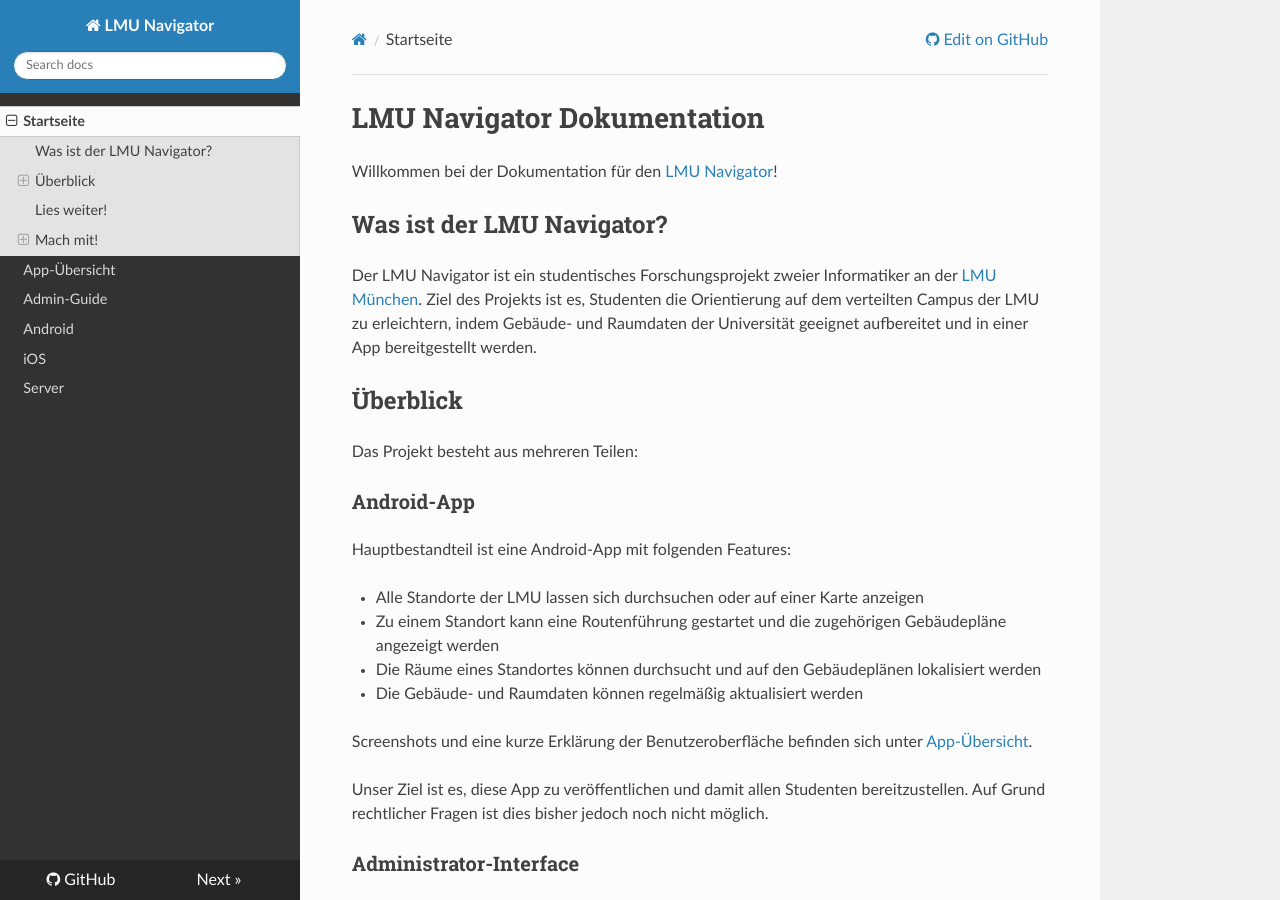
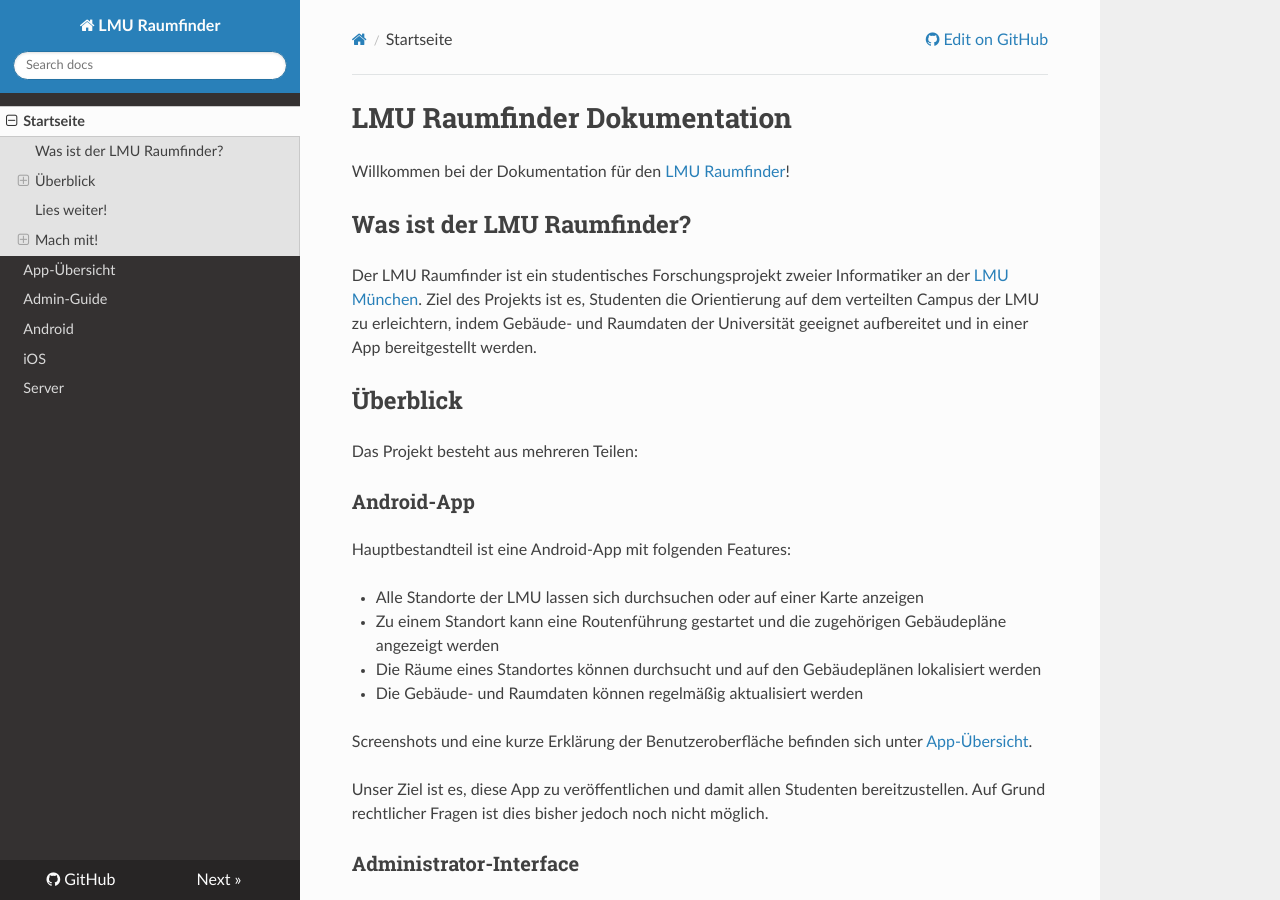
Before and after one commit to lmu-navigator/common, an MkDocs documentation site: the page built from documentation/docs/index.md, in a window 1280 px wide and 900 px high. Built offline with MkDocs 1.6.1, drawn with Linux system fonts in a browser that asks for light colours; nearby versions of some CDN libraries; old or Windows-style settings are respelled for this version of MkDocs.

Commit message:
Applied rebranding to docs/

```diff
--- a/documentation/docs/android.md
+++ b/documentation/docs/android.md
@@ -1,6 +1,6 @@
 # Android-App
 
-Hier findest Du Informationen, falls Du an der (Weiter-)Entwicklung der LMU-Navigator Android-App
+Hier findest Du Informationen, falls Du an der (Weiter-)Entwicklung der LMU-Raumfinder Android-App
 interessiert bist.
 
 ## Ursprung
--- a/documentation/docs/index.md
+++ b/documentation/docs/index.md
@@ -1,10 +1,10 @@
-# LMU Navigator Dokumentation
+# LMU Raumfinder Dokumentation
 
-Willkommen bei der Dokumentation für den [LMU Navigator][1]!
+Willkommen bei der Dokumentation für den [LMU Raumfinder][1]!
 
-## Was ist der LMU Navigator?
+## Was ist der LMU Raumfinder?
 
-Der LMU Navigator ist ein studentisches Forschungsprojekt zweier Informatiker an der
+Der LMU Raumfinder ist ein studentisches Forschungsprojekt zweier Informatiker an der
 [LMU München][2]. Ziel des Projekts ist es, Studenten die Orientierung auf dem verteilten Campus der
 LMU zu erleichtern, indem Gebäude- und Raumdaten der Universität geeignet aufbereitet und in einer
 App bereitgestellt werden.
--- a/documentation/mkdocs.yml
+++ b/documentation/mkdocs.yml
@@ -1,4 +1,4 @@
-site_name: LMU Navigator
+site_name: LMU Raumfinder
 site_url: http://lmu-navigator.github.io
 repo_url: https://github.com/lmu-navigator
 pages:
```
